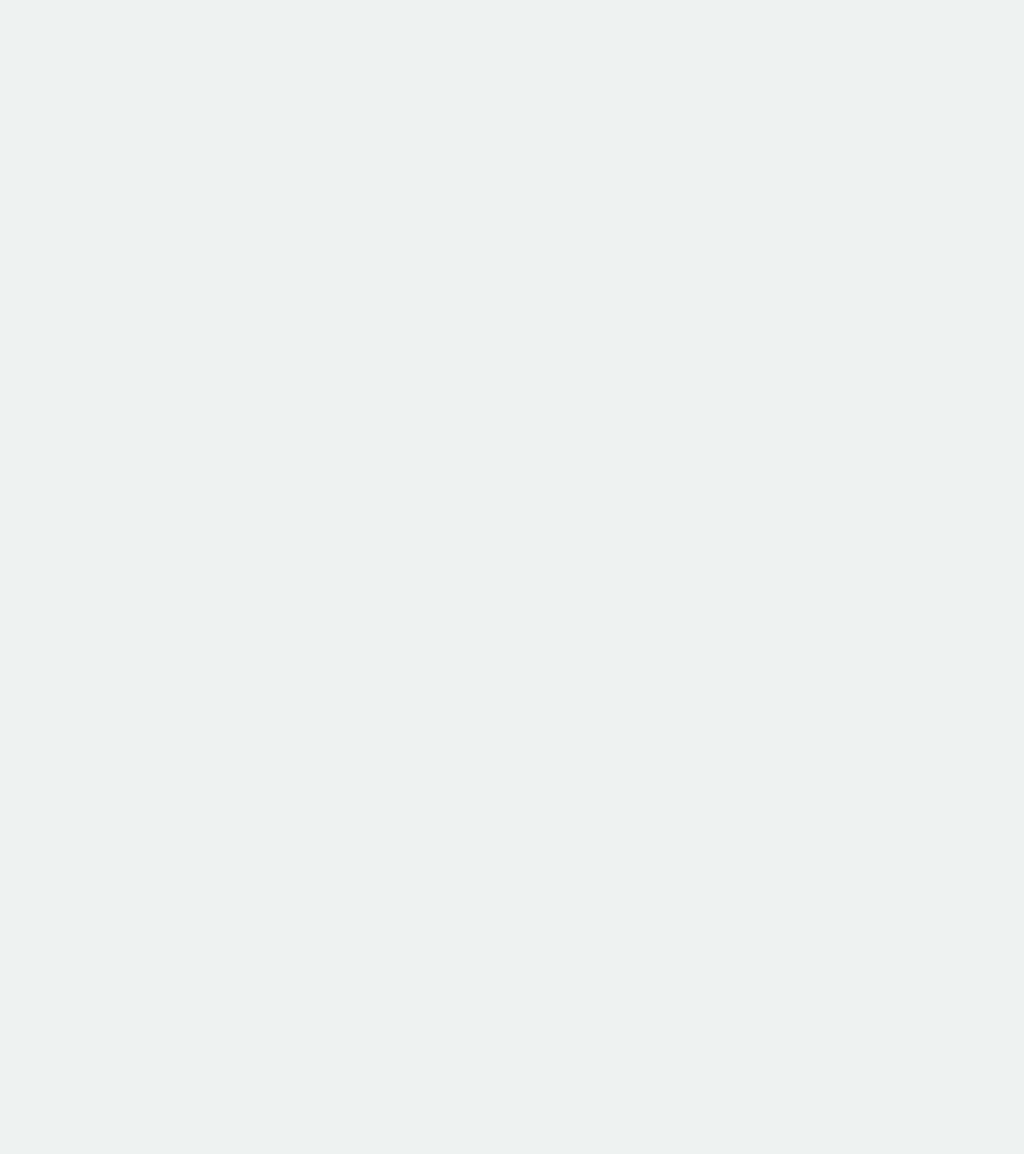
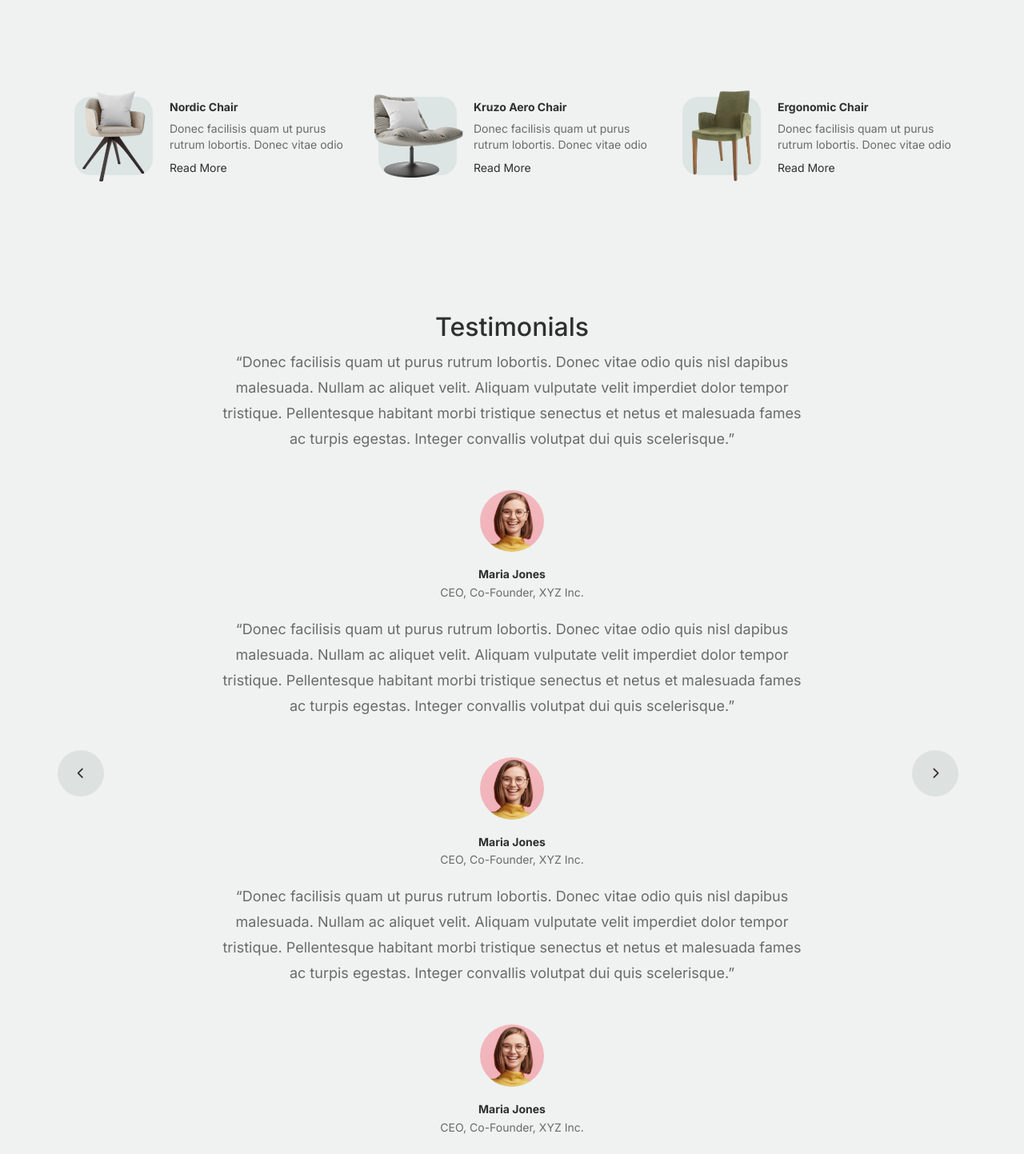
Before and after one commit to AJNAS67/Furniture-app, a React (Vite) app: page / in a window 1280 px wide. Shown: the part 2727-4170 px from the top of the page at 80% size. Before the commit the page ends 2837 px from the top, so only its background shows below. Built offline with nearby package versions, Linux system fonts and the light colour scheme.

Commit message:
Create new : popularProduct component,Testimonial
Testimonial slider not working

```diff
--- a/index.html
+++ b/index.html
@@ -4,12 +4,13 @@
     <meta charset="UTF-8" />
     <link rel="icon" type="image/svg+xml" href="/vite.svg" />
     <meta name="viewport" content="width=device-width, initial-scale=1.0" />
-    <title>Vite + React</title>
+    <title>Royaloak Furniture</title>
           <!-- Bootstrap CSS -->
       <link href="assets/css/bootstrap.min.css" rel="stylesheet">
       <link href="https://cdnjs.cloudflare.com/ajax/libs/font-awesome/6.0.0-beta3/css/all.min.css" rel="stylesheet">
       <link href="assets/css/tiny-slider.css" rel="stylesheet">
       <link href="assets/css/style.css" rel="stylesheet">
+
   </head>
 
   <body>
--- /dev/null
+++ b/src/components/PopularProduct.jsx
@@ -0,0 +1,81 @@
+import React from "react";
+
+const PopularProduct = () => {
+  return (
+    <>
+      <div className="popular-product">
+        <div className="container">
+          <div className="row">
+            <div className="col-12 col-md-6 col-lg-4 mb-4 mb-lg-0">
+              <div className="product-item-sm d-flex">
+                <div className="thumbnail">
+                  <img
+                    src="assets/images/product-1.png"
+                    alt="Image"
+                    className="img-fluid"
+                  />
+                </div>
+                <div className="pt-3">
+                  <h3>Nordic Chair</h3>
+                  <p>
+                    Donec facilisis quam ut purus rutrum lobortis. Donec vitae
+                    odio{" "}
+                  </p>
+                  <p>
+                    <a href="#">Read More</a>
+                  </p>
+                </div>
+              </div>
+            </div>
+
+            <div className="col-12 col-md-6 col-lg-4 mb-4 mb-lg-0">
+              <div className="product-item-sm d-flex">
+                <div className="thumbnail">
+                  <img
+                    src="assets/images/product-2.png"
+                    alt="Image"
+                    className="img-fluid"
+                  />
+                </div>
+                <div className="pt-3">
+                  <h3>Kruzo Aero Chair</h3>
+                  <p>
+                    Donec facilisis quam ut purus rutrum lobortis. Donec vitae
+                    odio{" "}
+                  </p>
+                  <p>
+                    <a href="#">Read More</a>
+                  </p>
+                </div>
+              </div>
+            </div>
+
+            <div className="col-12 col-md-6 col-lg-4 mb-4 mb-lg-0">
+              <div className="product-item-sm d-flex">
+                <div className="thumbnail">
+                  <img
+                    src="assets/images/product-3.png"
+                    alt="Image"
+                    className="img-fluid"
+                  />
+                </div>
+                <div className="pt-3">
+                  <h3>Ergonomic Chair</h3>
+                  <p>
+                    Donec facilisis quam ut purus rutrum lobortis. Donec vitae
+                    odio{" "}
+                  </p>
+                  <p>
+                    <a href="#">Read More</a>
+                  </p>
+                </div>
+              </div>
+            </div>
+          </div>
+        </div>
+      </div>
+    </>
+  );
+};
+
+export default PopularProduct;
--- /dev/null
+++ b/src/components/Testimonial.jsx
@@ -0,0 +1,105 @@
+import React from 'react'
+
+const Testimonial = () => {
+  return (
+   <>
+   <div className="testimonial-section">
+			<div className="container">
+				<div className="row">
+					<div className="col-lg-7 mx-auto text-center">
+						<h2 className="section-title">Testimonials</h2>
+					</div>
+				</div>
+
+				<div className="row justify-content-center">
+					<div className="col-lg-12">
+						<div className="testimonial-slider-wrap text-center">
+
+							<div id="testimonial-nav">
+								<span className="prev" data-controls="prev"><span className="fa fa-chevron-left"></span></span>
+								<span className="next" data-controls="next"><span className="fa fa-chevron-right"></span></span>
+							</div>
+
+							<div className="testimonial-slider">
+
+								<div className="item">
+									<div className="row justify-content-center">
+										<div className="col-lg-8 mx-auto">
+
+											<div className="testimonial-block text-center">
+												<blockquote className="mb-5">
+													<p>&ldquo;Donec facilisis quam ut purus rutrum lobortis. Donec vitae odio quis nisl dapibus malesuada. Nullam ac aliquet velit. Aliquam vulputate velit imperdiet dolor tempor tristique. Pellentesque habitant morbi tristique senectus et netus et malesuada fames ac turpis egestas. Integer convallis volutpat dui quis scelerisque.&rdquo;</p>
+												</blockquote>
+
+												<div className="author-info">
+													<div className="author-pic">
+														<img src="assets/images/person-1.png" alt="Maria Jones" className="img-fluid"/>
+													</div>
+													<h3 className="font-weight-bold">Maria Jones</h3>
+													<span className="position d-block mb-3">CEO, Co-Founder, XYZ Inc.</span>
+												</div>
+											</div>
+
+										</div>
+									</div>
+								</div>
+								{/* <!-- END item --> */}
+
+								<div className="item">
+									<div className="row justify-content-center">
+										<div className="col-lg-8 mx-auto">
+
+											<div className="testimonial-block text-center">
+												<blockquote className="mb-5">
+													<p>&ldquo;Donec facilisis quam ut purus rutrum lobortis. Donec vitae odio quis nisl dapibus malesuada. Nullam ac aliquet velit. Aliquam vulputate velit imperdiet dolor tempor tristique. Pellentesque habitant morbi tristique senectus et netus et malesuada fames ac turpis egestas. Integer convallis volutpat dui quis scelerisque.&rdquo;</p>
+												</blockquote>
+
+												<div className="author-info">
+													<div className="author-pic">
+														<img src="assets/images/person-1.png" alt="Maria Jones" className="img-fluid"/>
+													</div>
+													<h3 className="font-weight-bold">Maria Jones</h3>
+													<span className="position d-block mb-3">CEO, Co-Founder, XYZ Inc.</span>
+												</div>
+											</div>
+
+										</div>
+									</div>
+								</div>
+								{/* <!-- END item --> */}
+
+								<div className="item">
+									<div className="row justify-content-center">
+										<div className="col-lg-8 mx-auto">
+
+											<div className="testimonial-block text-center">
+												<blockquote className="mb-5">
+													<p>&ldquo;Donec facilisis quam ut purus rutrum lobortis. Donec vitae odio quis nisl dapibus malesuada. Nullam ac aliquet velit. Aliquam vulputate velit imperdiet dolor tempor tristique. Pellentesque habitant morbi tristique senectus et netus et malesuada fames ac turpis egestas. Integer convallis volutpat dui quis scelerisque.&rdquo;</p>
+												</blockquote>
+
+												<div className="author-info">
+													<div className="author-pic">
+														<img src="assets/images/person-1.png" alt="Maria Jones" className="img-fluid"/>
+													</div>
+													<h3 className="font-weight-bold">Maria Jones</h3>
+													<span className="position d-block mb-3">CEO, Co-Founder, XYZ Inc.</span>
+												</div>
+											</div>
+
+										</div>
+									</div>
+								</div>
+								{/* <!-- END item --> */}
+
+							</div>
+
+						</div>
+					</div>
+				</div>
+			</div>
+		</div>
+   </>
+  )
+}
+
+export default Testimonial
--- a/src/pages/home/index.jsx
+++ b/src/pages/home/index.jsx
@@ -4,7 +4,9 @@ import Header from '../../components/Header'
 import Hero from '../../components/Hero'
 import ProductSection from '../../components/ProductSection';
 import WhyChooseUs from '../../components/WhyChooseUs';
-import WeHelp from '../../components/WeHelp'
+import WeHelp from '../../components/WeHelp';
+import PopularProduct from '../../components/PopularProduct';
+import Testimonial from '../../components/Testimonial'
 
 const HomePage = () => {
   return (
@@ -14,6 +16,8 @@ const HomePage = () => {
 		<ProductSection/>
 		<WhyChooseUs/>
     <WeHelp/>
+    <PopularProduct/>
+    <Testimonial/>
 
     </div>
   )
```
